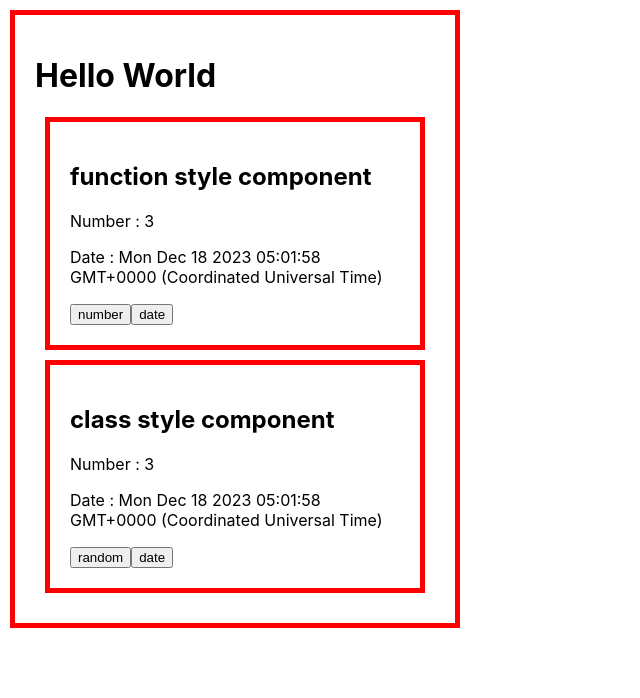
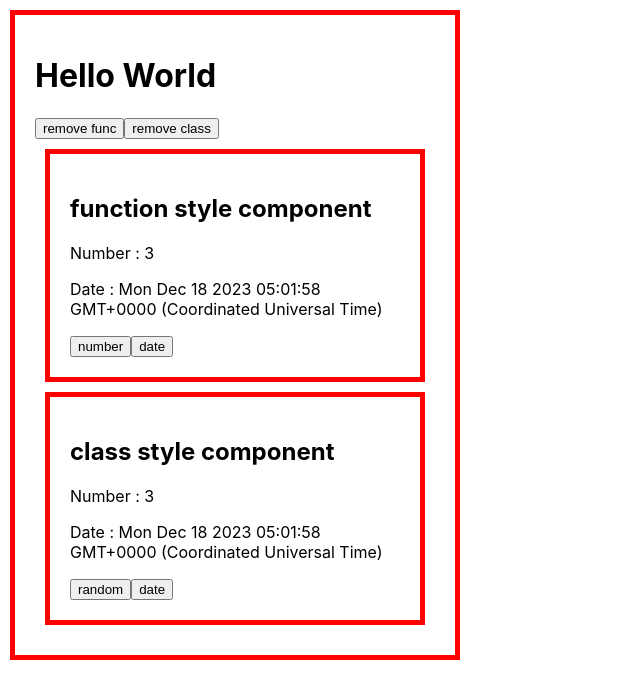
Before and after one commit to kyunggwan/ReactWorkSpace, a React (Create React App) app in the folder class_component/: page / in a window 1280 px wide. Shown: the top 698 px of the page, without its empty margins (0-640 px from the left). Built offline with nearby package versions, Linux system fonts and the light colour scheme.

Commit message:
componentWillMount, componentWillUpdate는 deprecated

```diff
--- a/class_component/src/App.js
+++ b/class_component/src/App.js
@@ -2,11 +2,28 @@ import React, { useState, useEffect } from "react";
 import "./App.css";
 
 function App() {
+  var [funcShow, setFuncShow] = useState(true);
+  var [classShow, setClassShow] = useState(true);
+
   return (
     <div className="container">
       <h1>Hello World</h1>
-      <FuncComp initNumber={3}></FuncComp>
-      <ClassComp initNumber={3}></ClassComp>
+      <input
+        type="button"
+        value="remove func"
+        onClick={function () {
+          setFuncShow((prev) => !prev);
+        }}
+      />
+      <input
+        type="button"
+        value="remove class"
+        onClick={function () {
+          setClassShow((prev) => !prev);
+        }}
+      />
+      {funcShow ? <FuncComp initNumber={3}></FuncComp> : null}
+      {classShow ? <ClassComp initNumber={3}></ClassComp> : null}
     </div>
   );
 }
@@ -29,7 +46,7 @@ function FuncComp(props) {
         funcStyle
       );
     };
-  },[]);
+  }, []);
 
   useEffect(function () {
     console.log(
@@ -112,9 +129,9 @@ class ClassComp extends React.Component {
     date: new Date().toString(),
   };
 
-  componentWillMount() {
-    console.log("%cclass => componentWillMount", classStyle);
-  }
+  // componentWillMount() {
+  //   console.log("%cclass => componentWillMount", classStyle);
+  // }
   componentDidMount() {
     console.log("%cclass => componentDidMount", classStyle);
   }
@@ -122,11 +139,14 @@ class ClassComp extends React.Component {
     console.log("%cclass => shouldComponentUpdate", classStyle);
     return true;
   }
-  componentWillUpdate(nextProps, nextState) {
-    console.log("%cclass => componentWillUpdate", classStyle);
-  }
+  // componentWillUpdate(nextProps, nextState) {
+  //   console.log("%cclass => componentWillUpdate", classStyle);
+  // }
   componentDidUpdate(nextProps, nextState) {
     console.log("%cclass => componentDidUpdate", classStyle);
+  }
+  componentWillUnmount() {
+    console.log("%cclass => componentWillUnmount", classStyle);
   }
   render() {
     console.log("%cclass => render", classStyle);
```
